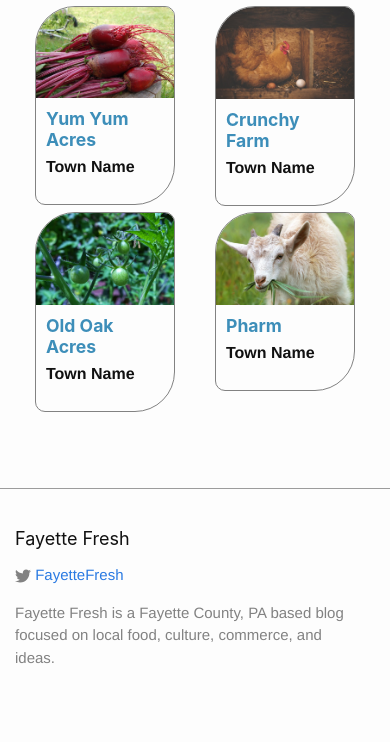
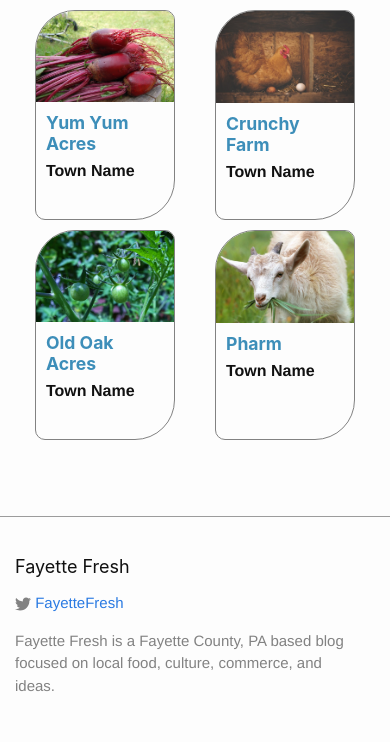
Before and after one commit to BillTalkington/fayette_fresh, a Jekyll site: the page built from farms.html, in a window 390 px wide. Shown: the part 1012-1754 px from the top of the page. Built offline with Jekyll 4.4.1, drawn with Linux system fonts in a browser that asks for light colours; nearby versions of some CDN libraries; before the commit the page ends 1726 px from its top, so only the background shows below that.

Commit message:
Set exemplar height and add back margin on mobile

```diff
--- a/_sass/_fayette-fresh.scss
+++ b/_sass/_fayette-fresh.scss
@@ -88,6 +88,7 @@ h4 {
 .exemplar {
 	border: 1px solid $grey-color;
 	border-radius: 40px 10px 40px 10px;
+	height: 210px;
 	margin: 4px;
 	max-width: 180px;
 	overflow: hidden;
@@ -96,7 +97,6 @@ h4 {
 
 @include media-query($on-palm) {
     .exemplar {
-    	margin: 0px;
     	max-width: 140px;
     }
 }
```
